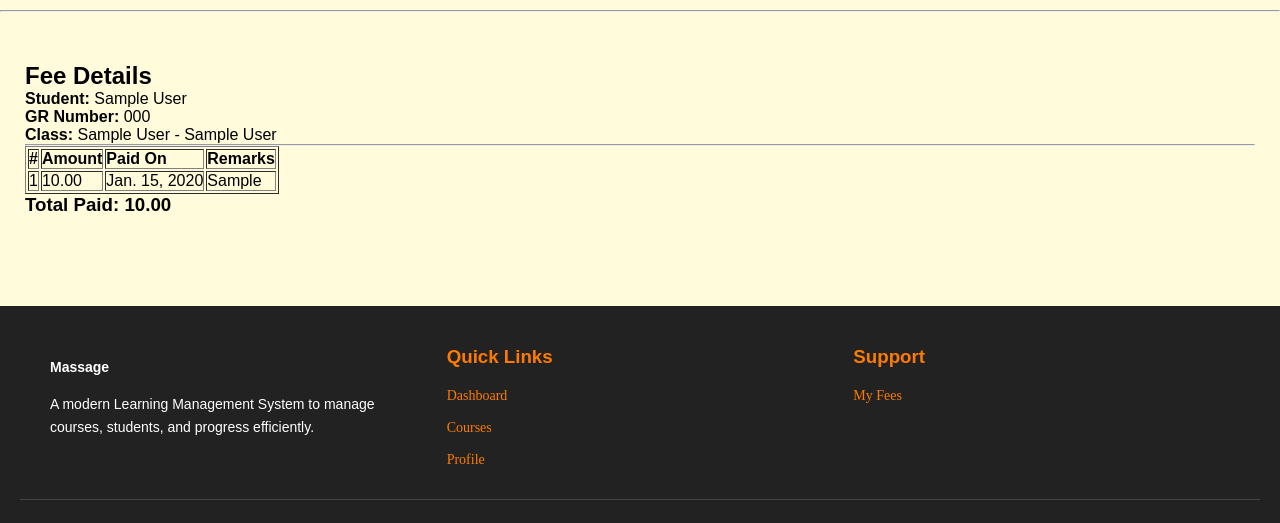
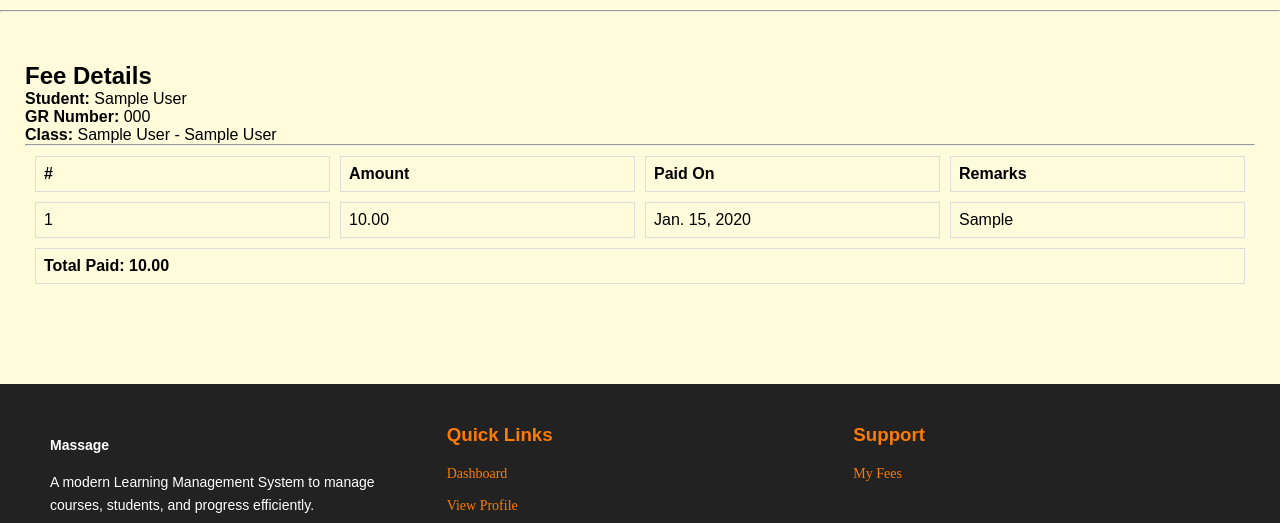
Before and after one commit to zainammar/study-lms, a Django app: page /fees/my-fees/ in a window 1280 px wide. Shown: the part 208-731 px from the top of the page. Run offline with Django 5.2, Linux system fonts and the light colour scheme; a user stored in the database is signed in; tables that the repository leaves empty hold one stand-in row (values such as "Sample post"); grey boxes marked "Sample" are stand-in pictures.

Commit message:
Fee Page Style

```diff
--- a/pages/templates/pages/base.html
+++ b/pages/templates/pages/base.html
@@ -398,7 +398,7 @@
           <h3>Quick Links</h3>
           <ul>
               <li><a href="/dashboard/">Dashboard</a></li>
-              <li><a href="/courses/">Courses</a></li>
+              <li>        <a href="{% url 'view_user_profile' user.username %}" class="view-profile">View Profile</a></li>
               <li><a href="/profile/">Profile</a></li>
 
           </ul>
--- a/static/css/style.css
+++ b/static/css/style.css
@@ -45,7 +45,7 @@ body{
     display: inline-block;
     padding: 10px 20px;       /* size of button */
     background-color:#fd7b01;; /* blue background */
-    color: white;             /* text color */
+    color: rgb(0, 0, 0);             /* text color */
     text-decoration: none;
     border-radius: 5px;
     font-weight: bold;
@@ -54,6 +54,7 @@ body{
 
 .btn:hover {
     background-color:  #031D44;/* darker blue on hover */
+    color: #fd7b01;
 }
 
 .content-wrapper {
@@ -99,7 +100,7 @@ body{
 .txt-3{
     font-family: 'Arial', sans-serif;
     font-size: 18px;
-    color: #fd7b01;
+    color: #000000;
     padding: 10px;
     line-height: 1.5;
     text-align: left;
@@ -203,10 +204,14 @@ body{
 
 
  input {
-    width: 70%;
-    padding: 8px;
-    margin: 5px 0;
- }
+    border:  #d19393;
+    border-style: double;
+    width: 100%;
+    height: 60px;
+    padding-top: 0px;
+    padding-bottom: 180px;
+}
+
 
 
 button {
@@ -214,7 +219,7 @@ button {
         width:50%;
         padding: 10px;
         background: #DA7422;
-        color: white;
+        color: rgb(0, 0, 0);
         border: none;
         cursor: pointer;
     }
@@ -235,7 +240,8 @@ button :hover {
         padding: 5px 10px;
         border-radius: 5px;
         background: #DA7422;
-        color:white;
+        color:rgb(0, 0, 0);
+
 
          }
 
--- a/students/templates/students/student_fees.html
+++ b/students/templates/students/student_fees.html
@@ -3,7 +3,31 @@
 
 {% block content %}
 <h2>Fee Details</h2>
+<style>
+    .grid-container {
+    display: grid;
+    grid-template-columns: repeat(4, 1fr);
+    gap: 10px;
+}
 
+.grid-header, .grid-row, .grid-footer {
+    display: contents;
+}
+
+.grid-header > div, .grid-row > div, .grid-footer > div {
+    padding: 8px;
+    border: 1px solid #ddd;
+}
+
+.grid-header > div {
+    font-weight: bold;
+}
+
+.grid-footer > div:first-child {
+    grid-column: 1 / -1;
+    font-weight: bold;
+}
+</style>
 <p>
 <strong>Student:</strong> {{ student.first_name }} {{ student.last_name }} <br>
 <strong>GR Number:</strong> {{ student.gr_number }} <br>
@@ -13,31 +37,30 @@
 <hr>
 
 {% if fees %}
-<table border="1" cellpadding="8">
-    <thead>
-        <tr>
-            <th>#</th>
-            <th>Amount</th>
-            <th>Paid On</th>
-            <th>Remarks</th>
-        </tr>
-    </thead>
-    <tbody>
+<div class="grid-container">
+    {% if fees %}
+        <div class="grid-header">
+            <div>#</div>
+            <div>Amount</div>
+            <div>Paid On</div>
+            <div>Remarks</div>
+        </div>
         {% for fee in fees %}
-        <tr>
-            <td>{{ forloop.counter }}</td>
-            <td>{{ fee.amount }}</td>
-            <td>{{ fee.paid_on }}</td>
-            <td>{{ fee.remarks|default:"-" }}</td>
-        </tr>
+        <div class="grid-row">
+            <div>{{ forloop.counter }}</div>
+            <div>{{ fee.amount }}</div>
+            <div>{{ fee.paid_on }}</div>
+            <div>{{ fee.remarks|default:"-" }}</div>
+        </div>
         {% endfor %}
-    </tbody>
-</table>
+        <div class="grid-footer">
+            <div>Total Paid: {{ total_paid }}</div>
 
-<h3>Total Paid: {{ total_paid }}</h3>
-
-{% else %}
-<p>No fee records found.</p>
+        </div>
+    {% else %}
+        <p>No fee records found.</p>
+    {% endif %}
+</div>
 {% endif %}
 
 {% endblock %}
```
Also changed, not shown: media/assignment_submissions/login.html (added, +131 -0 lines), pages/templates/pages/page_detail.html (+1 -7 lines).
